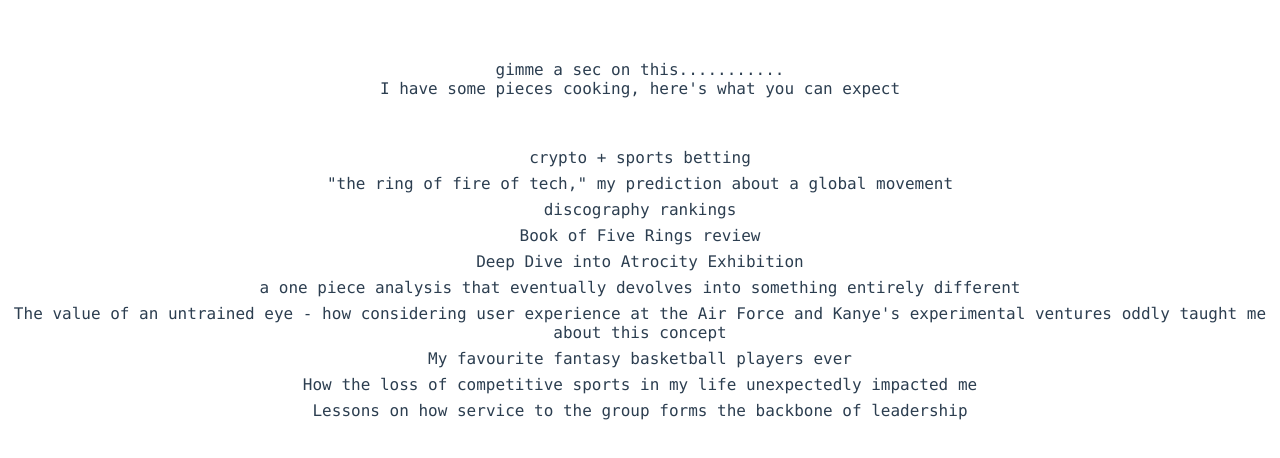
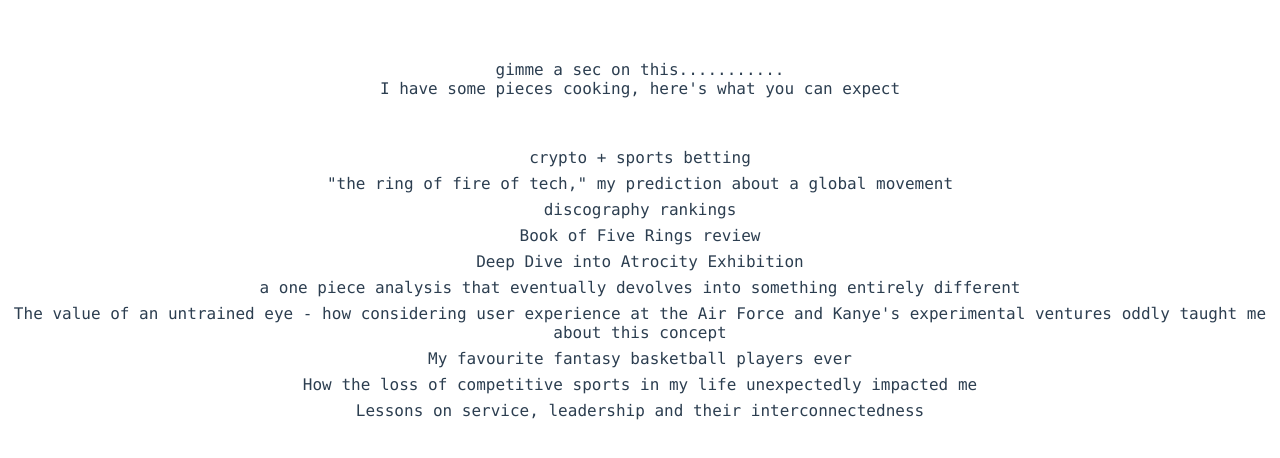
Before and after one commit to beshup/ishan.blog, a Vue app: page / in a window 1280 px wide. Shown: the top 458 px of the page. Built offline with nearby package versions, Linux system fonts and the light colour scheme.

Commit message:
too many commits ngl

```diff
--- a/src/App.vue
+++ b/src/App.vue
@@ -12,7 +12,7 @@
       <div class="list">The value of an untrained eye - how considering user experience at the Air Force and Kanye's experimental ventures oddly taught me about this concept</div>
       <div class="list">My favourite fantasy basketball players ever</div>
       <div class="list">How the loss of competitive sports in my life unexpectedly impacted me</div>
-      <div class="list">Lessons on how service to the group forms the backbone of leadership</div>
+      <div class="list">Lessons on service, leadership and their interconnectedness</div>
     </div>
   </div>
 </template>
```
